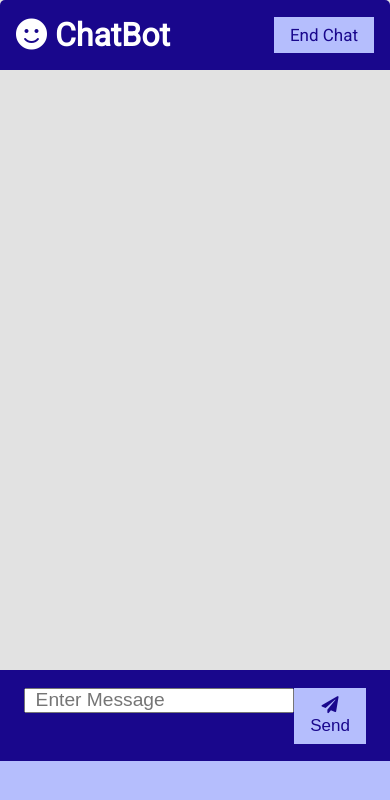
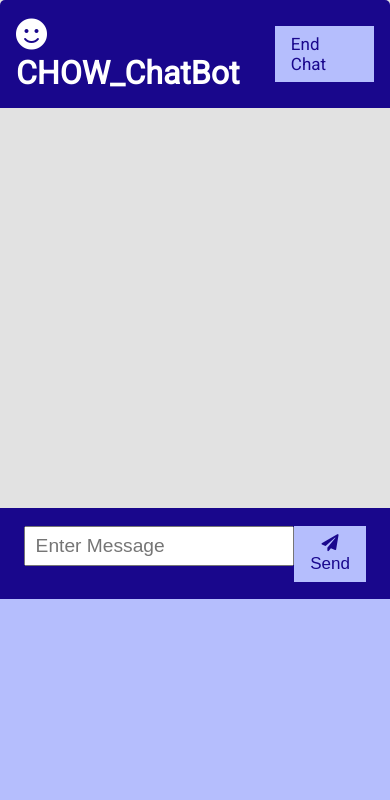
Before and after one commit to Violacordis/chow_Chatbot, a website: page public/chat.html in a window 390 px wide. Drawn offline with nearby package versions, Linux system fonts and the light colour scheme; no server answers.

Commit message:
responsiveness fix

```diff
--- a/public/chat.html
+++ b/public/chat.html
@@ -15,7 +15,7 @@
   <body>
     <div class="chat-container">
       <header class="chat-header">
-        <h1><i class="fas fa-smile"></i> ChatBot</h1>
+        <h1><i class="fas fa-smile"></i> CHOW_ChatBot</h1>
         <a id="endChat-btn" class="btn">End Chat</a>
       </header>
       <main class="chat-main">
--- a/public/stylesheet/style.css
+++ b/public/stylesheet/style.css
@@ -165,10 +165,12 @@ p {
 @media (max-width: 580px) {
   .chat-header {
     padding: 1rem;
+    font-size: 1rem;
   }
 
   .chat-messages {
-    height: 100vh;
+    height: 400px;
+    padding: 1rem;
   }
 
   .chat-form-container {
@@ -176,9 +178,6 @@ p {
   }
 
   .chat-form-container input[type='text'] {
-    font-size: 1.2rem;
-    padding: 0.6rem;
-    height: 25px;
-    flex: 1;
+    color: #fff;
   }
 }
```
